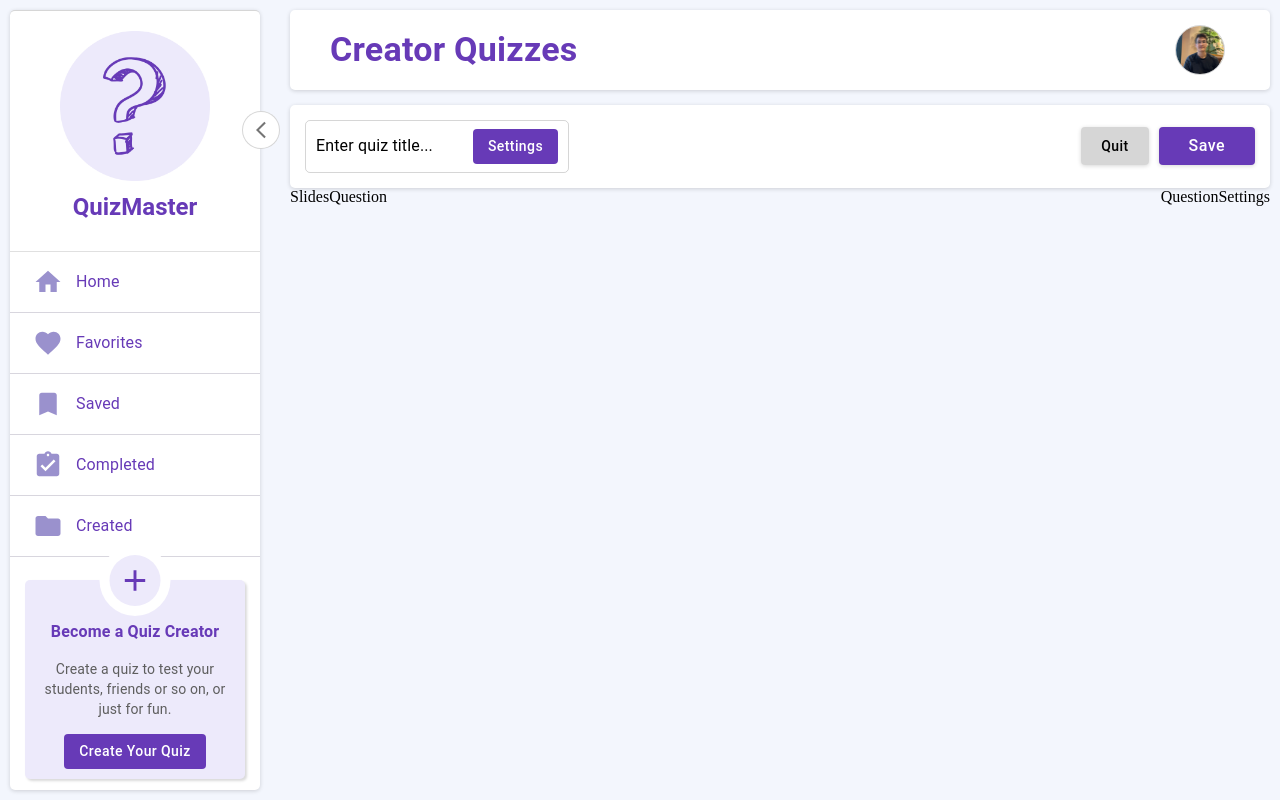
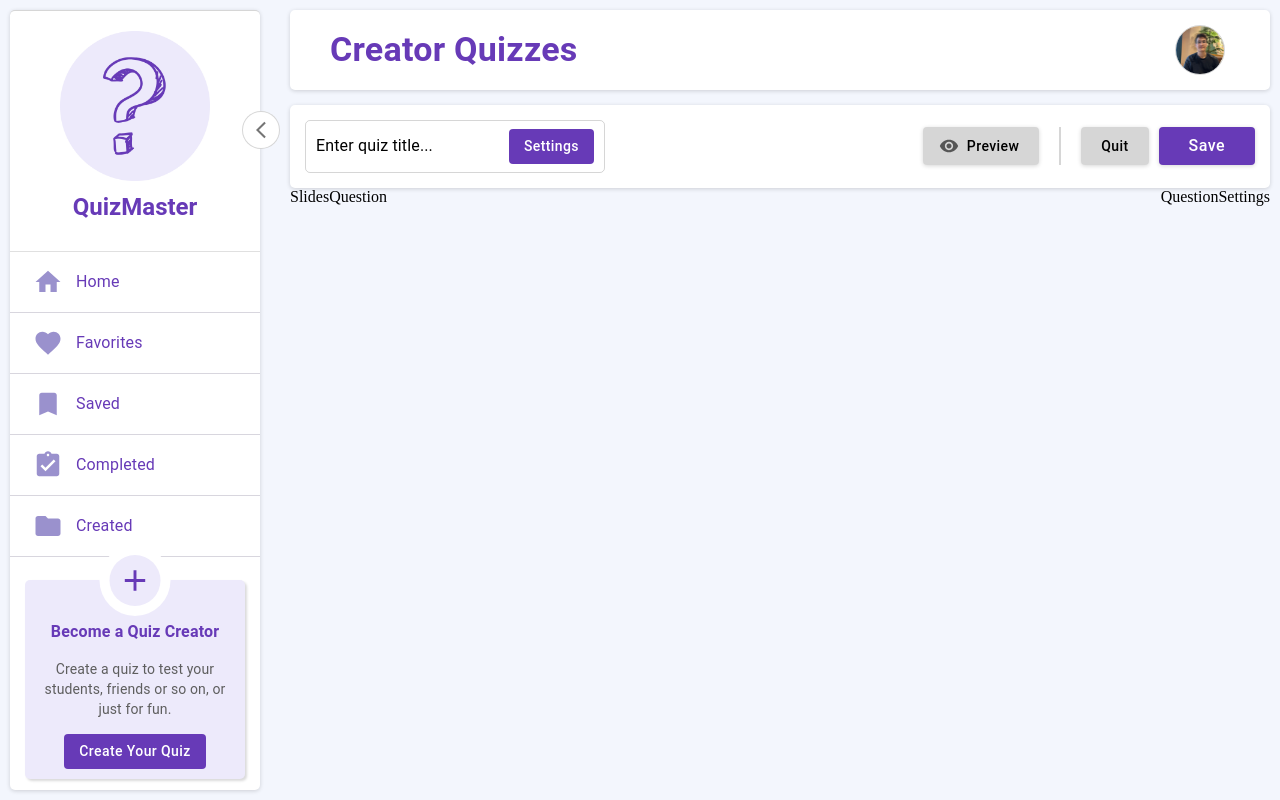
Before and after one commit to GoktugSulun/QuizMaster, a React (Vite) app in the folder frontend/: page /creator/1 in a window 1280 px wide. Built offline with nearby package versions, Linux system fonts and the light colour scheme; sample sign-in values are in the browser's storage.

Commit message:
Modify CreatorHeader component

```diff
--- a/frontend/src/Pages/Creator/Components/CreatorHeader/CreatorHeader.tsx
+++ b/frontend/src/Pages/Creator/Components/CreatorHeader/CreatorHeader.tsx
@@ -1,20 +1,29 @@
-import { Button, Stack, Typography, useTheme } from '@mui/material';
+import { Box, Button, Stack, Typography, useTheme } from '@mui/material';
 import * as S from '../../Style/Creator.style';
 import { CustomTooltip } from '@/Components/Tooltip';
+import EyeIcon from '@mui/icons-material/RemoveRedEye';
+import { useNavigate } from 'react-router-dom';
 
 const CreatorHeader = () => {
+   const navigate = useNavigate();
    const theme = useTheme();
+
+   const navigateToHome = () => {
+      navigate('/');
+   }
 
    return (
       <S.CretorHeader>
          <Stack
             flexDirection="row"
             alignItems="center"
+            justifyContent="space-between"
             gap={5}
             border={`1px solid ${theme.palette.secondary.light}`}
             borderRadius="5px"
             padding="8px 10px"
             sx={{ cursor: "pointer" }}
+            minWidth={300}
          >
             <Typography> Enter quiz title... </Typography>
             <Button> Settings </Button>
@@ -26,9 +35,22 @@ const CreatorHeader = () => {
             <CustomTooltip
                placement="top"
                arrow
+               title="Preview"
+            >
+               <S.EyeButton startIcon={<EyeIcon />} > Preview </S.EyeButton>
+            </CustomTooltip>
+            <Box
+               width={2}
+               alignSelf="stretch"
+               bgcolor="secondary.light"
+               margin="0 10px"
+            />
+            <CustomTooltip
+               placement="top"
+               arrow
                title="Quit from creator"
             >
-               <S.QuitButton> Quit </S.QuitButton>
+               <S.QuitButton onClick={navigateToHome}> Quit </S.QuitButton>
             </CustomTooltip>
             <CustomTooltip
                placement="top"
--- a/frontend/src/Pages/Creator/Style/Creator.style.ts
+++ b/frontend/src/Pages/Creator/Style/Creator.style.ts
@@ -45,6 +45,12 @@ export const QuitButton = styled(Button)(({ theme }) => ({
    color: theme.palette.common.black,
    boxShadow: `${theme.palette.secondary.light} 0px 1px 4px`,
    '&:hover': {
-      background: theme.palette.secondary.main,
+      background: alpha(theme.palette.secondary.light, 0.1),
    }
 }));
+
+export const EyeButton = styled(QuitButton)(({ theme }) => ({
+   '& .MuiSvgIcon-root': {
+      color: alpha(theme.palette.secondary.light, 0.6),
+   }
+}));
```
